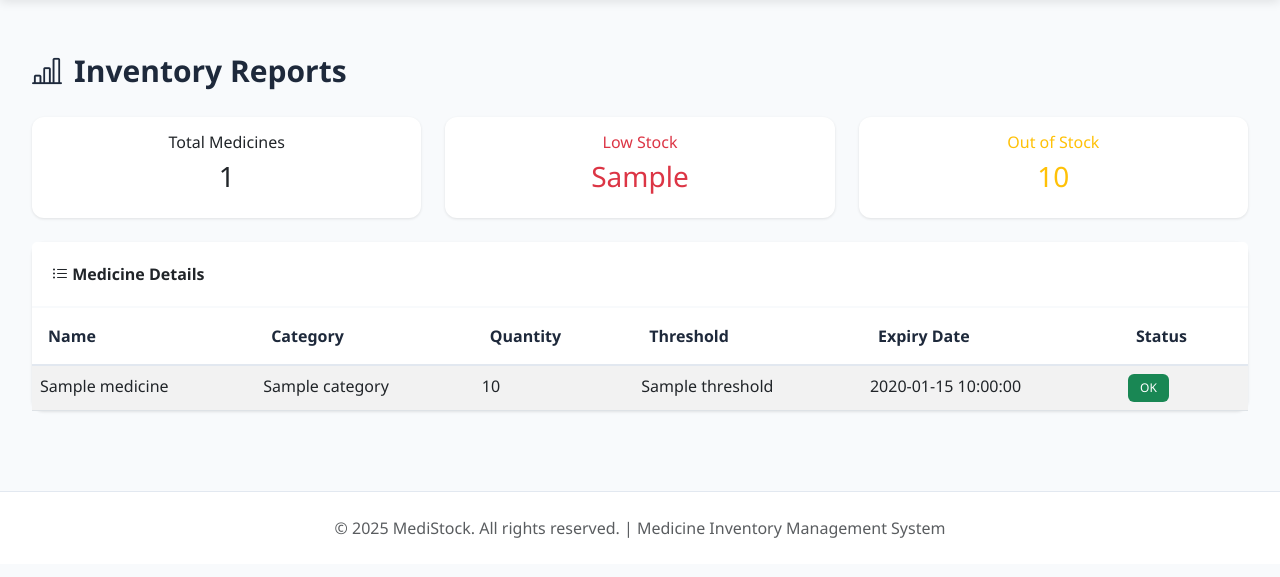
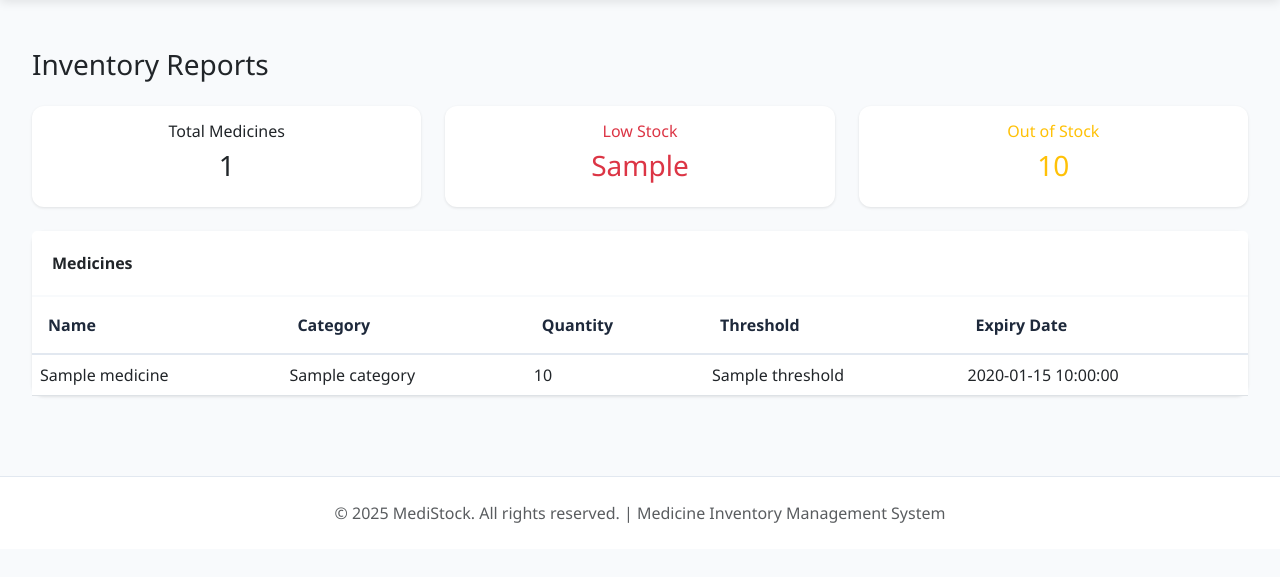
Before and after one commit to janumpallydivya15-netizen/MediStockInventory, a Flask app: template templates/reports.html in a window 1280 px wide. Shown: the part 85-662 px from the top of the page. Run offline with Flask 3, Linux system fonts and the light colour scheme; the template is opened without the code that fills it: most values are stand-ins (such as "Sample title", 1, 10 or a date in 2020).

Commit message:
reports.html

```diff
--- a/templates/reports.html
+++ b/templates/reports.html
@@ -2,12 +2,8 @@
 
 {% block content %}
 <div class="container-fluid main-content">
-    <div class="page-title mb-4">
-        <i class="bi bi-bar-chart-line"></i>
-        Inventory Reports
-    </div>
+    <h3 class="mb-4">Inventory Reports</h3>
 
-    <!-- Summary Cards -->
     <div class="row mb-4">
         <div class="col-md-4">
             <div class="card text-center">
@@ -37,16 +33,11 @@
         </div>
     </div>
 
-    <!-- Medicines Table -->
     <div class="card">
-        <div class="card-header">
-            <i class="bi bi-list-ul"></i> Medicine Details
-        </div>
-
+        <div class="card-header">Medicines</div>
         <div class="card-body p-0">
             {% if medicines %}
-            <div class="table-responsive">
-                <table class="table table-striped mb-0">
+            <table class="table mb-0">
                 <thead>
                     <tr>
                         <th>Name</th>
@@ -54,7 +45,6 @@
                         <th>Quantity</th>
                         <th>Threshold</th>
                         <th>Expiry Date</th>
-                            <th>Status</th>
                     </tr>
                 </thead>
                 <tbody>
@@ -65,21 +55,13 @@
                         <td>{{ medicine.quantity }}</td>
                         <td>{{ medicine.threshold }}</td>
                         <td>{{ medicine.expiry_date }}</td>
-                            <td>
-                                {% if medicine.quantity <= medicine.threshold %}
-                                    <span class="badge bg-danger">Low Stock</span>
-                                {% else %}
-                                    <span class="badge bg-success">OK</span>
-                                {% endif %}
-                            </td>
                     </tr>
                     {% endfor %}
                 </tbody>
             </table>
-            </div>
             {% else %}
-            <div class="text-center py-5 text-muted">
-                No medicine data available.
+            <div class="p-4 text-muted text-center">
+                No data available
             </div>
             {% endif %}
         </div>
```
Lines whose indentation alone changed are shown as unchanged.
